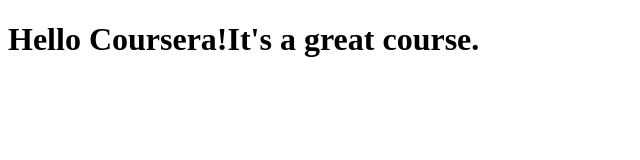
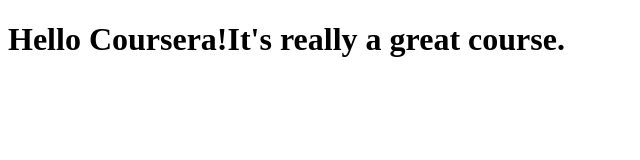
Before and after one commit to louisway/coursera-test, a plain HTML site: page site/index.html in a window 1280 px wide. Shown: the whole page, without its empty margins (0-640 px from the left). Drawn offline with Linux system fonts and the light colour scheme.

Commit message:
content added

```diff
--- a/site/index.html
+++ b/site/index.html
@@ -4,5 +4,5 @@
 	<title>Hello Coursera</title>
 </head>
 <body>
-	<h1>Hello Coursera!It's a great course.</h1>
+	<h1>Hello Coursera!It's really a great course.</h1>
 </body>
```
